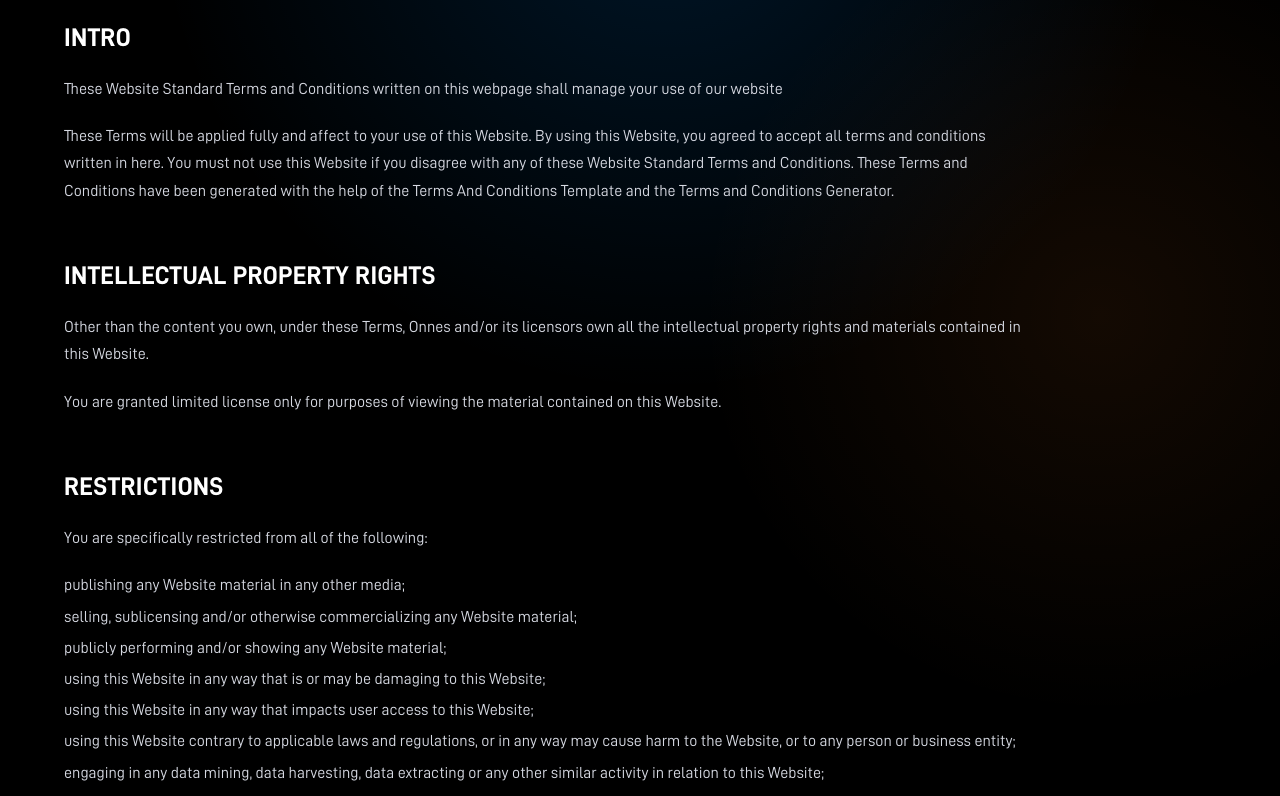
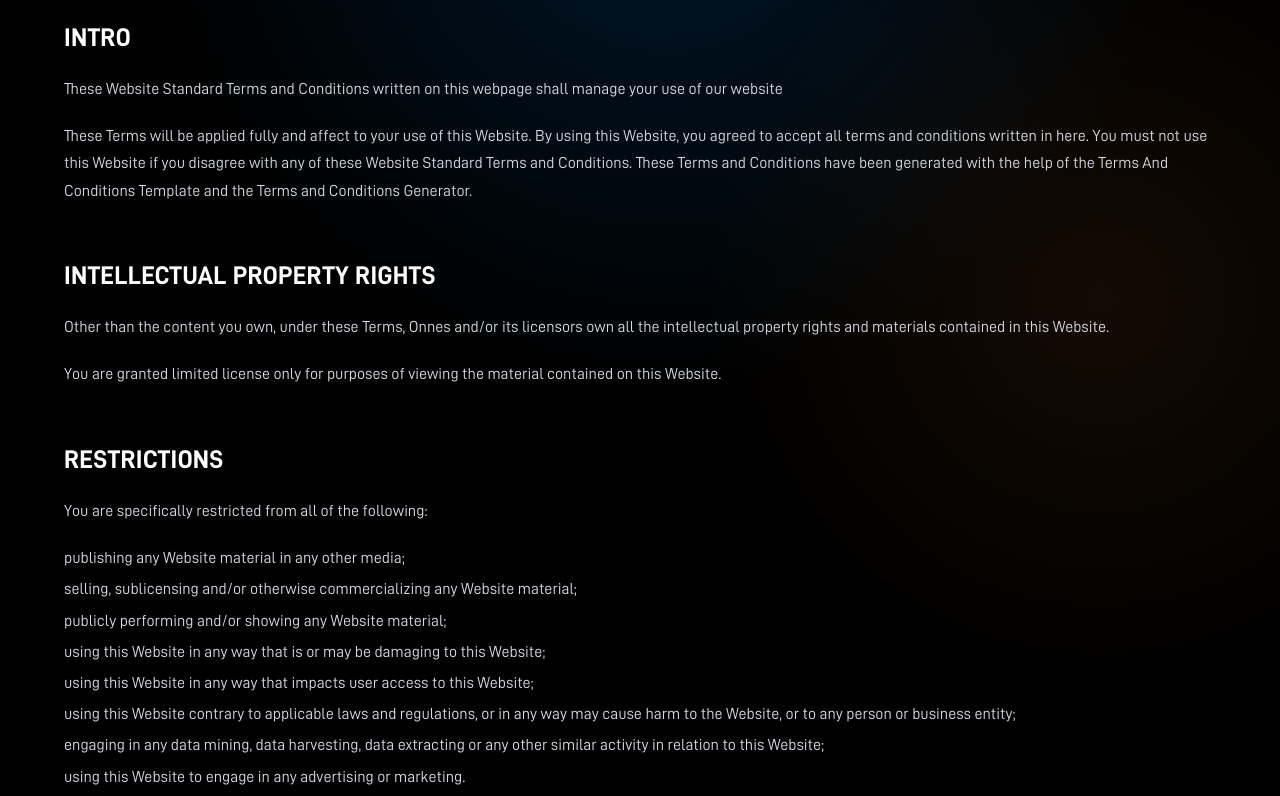
Before and after one commit to EDUTECHEX-GLOBAL/OnnesAerospace.com, a React (Create React App) app: page /terms-of-use in a window 1280 px wide. Shown: the part 280-1076 px from the top of the page. Built offline with nearby package versions, Linux system fonts and the light colour scheme; no server answers.

Commit message:
privacy and terms

```diff
--- a/src/styles/legal.css
+++ b/src/styles/legal.css
@@ -41,22 +41,26 @@
   margin: 0 0 24px;
 }
 
-.legal-text,
-.legal-lines {
+/* Selectors are deliberately specific (.legal-page .legal-section ...) so they
+   beat any global `p { max-width }` rule in home.css and the text runs the
+   full width of the page, like the reference. */
+.legal-page .legal-section .legal-text,
+.legal-page .legal-section .legal-lines {
   color: #d6d9e2;
   font-size: 16px;
   line-height: 1.7;
   margin: 0 0 20px;
-  max-width: 960px;
+  max-width: none;
+  width: 100%;
 }
 
-.legal-text:last-child,
-.legal-lines:last-child {
+.legal-page .legal-section .legal-text:last-child,
+.legal-page .legal-section .legal-lines:last-child {
   margin-bottom: 0;
 }
 
 /* Restrictions: plain lines, no bullets (as in the reference) */
-.legal-lines {
+.legal-page .legal-section .legal-lines {
   list-style: none;
   padding: 0;
 }
@@ -86,8 +90,8 @@
     margin-top: 40px;
   }
 
-  .legal-text,
-  .legal-lines {
+  .legal-page .legal-section .legal-text,
+  .legal-page .legal-section .legal-lines {
     font-size: 15px;
   }
 }
```
